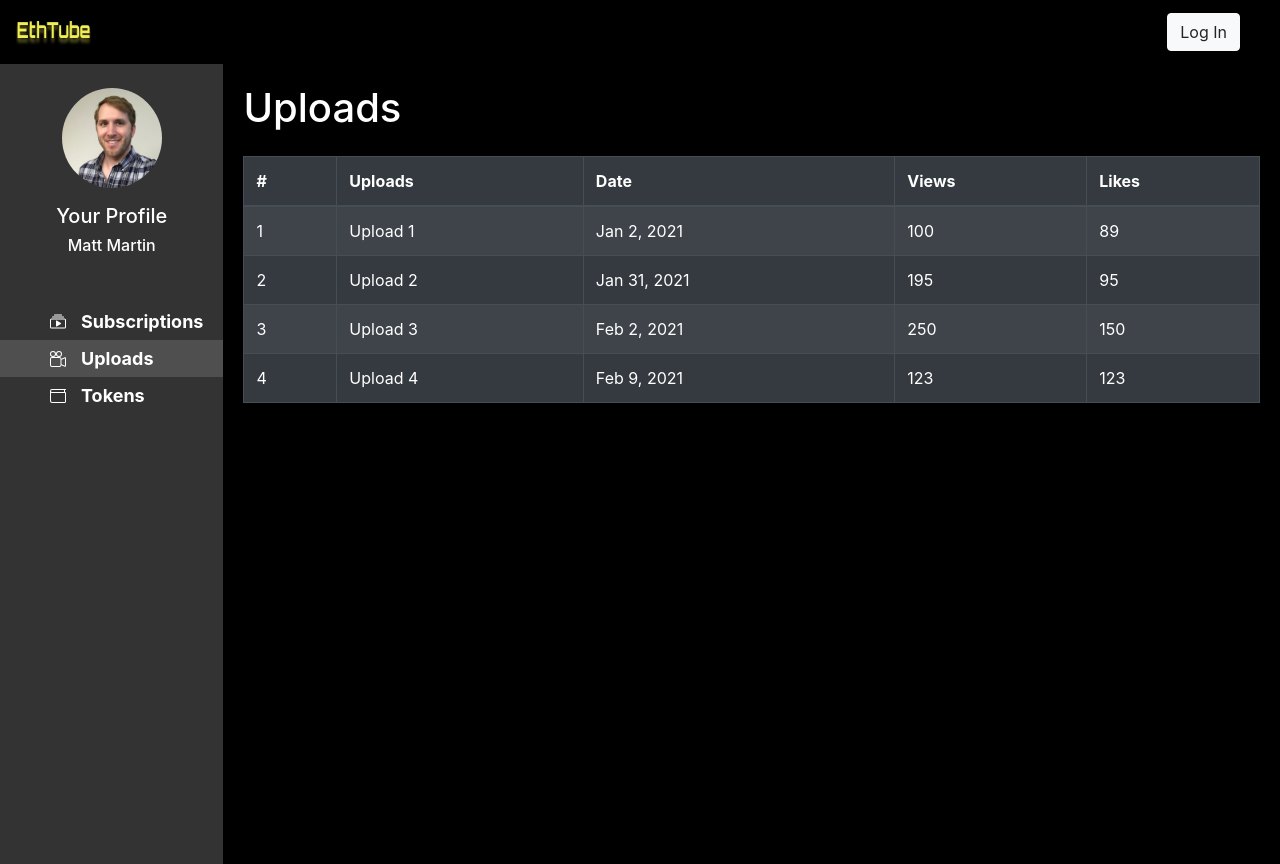
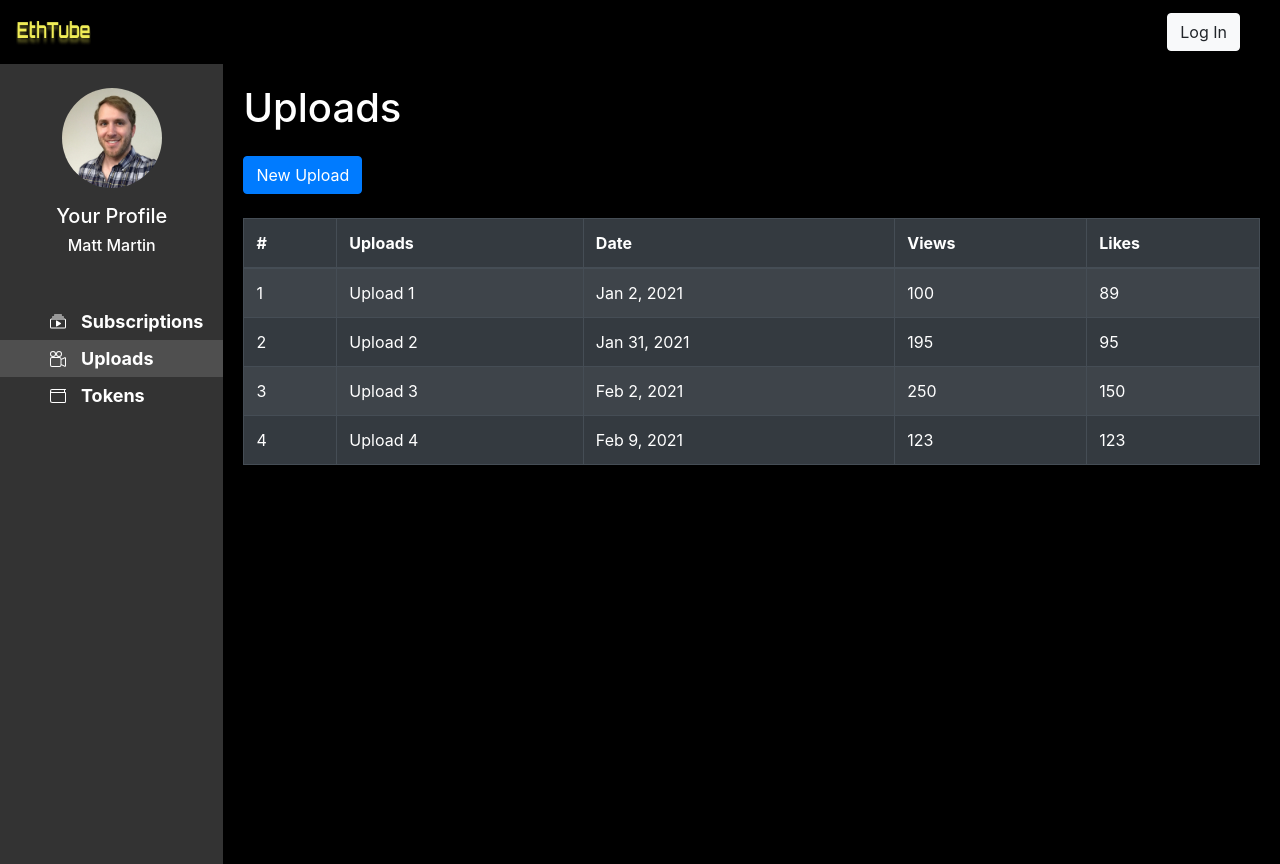
Before and after one commit to georgeweiler/eth-denver-matt-george, a React (Create React App) app: page /profile/uploads in a window 1280 px wide. Built offline with nearby package versions, Linux system fonts and the light colour scheme.

Commit message:
Adds upload button

```diff
--- a/src/pages/Profile/Uploads.js
+++ b/src/pages/Profile/Uploads.js
@@ -1,5 +1,5 @@
 import React from 'react';
-import { Table } from 'react-bootstrap';
+import { Table, Button } from 'react-bootstrap';
 
 const uploadData = [
   { num: 1, title: 'Upload 1', date: 'Jan 2, 2021', views: 100, likes: 89 },
@@ -11,6 +11,9 @@ const uploadData = [
 const Uploads = () => (
   <>
     <h1 className="mb-4">Uploads</h1>
+    <Button variant="primary" className="mb-4">
+      New Upload
+    </Button>
     <Table striped bordered hover variant="dark">
       <thead>
         <tr>
```
